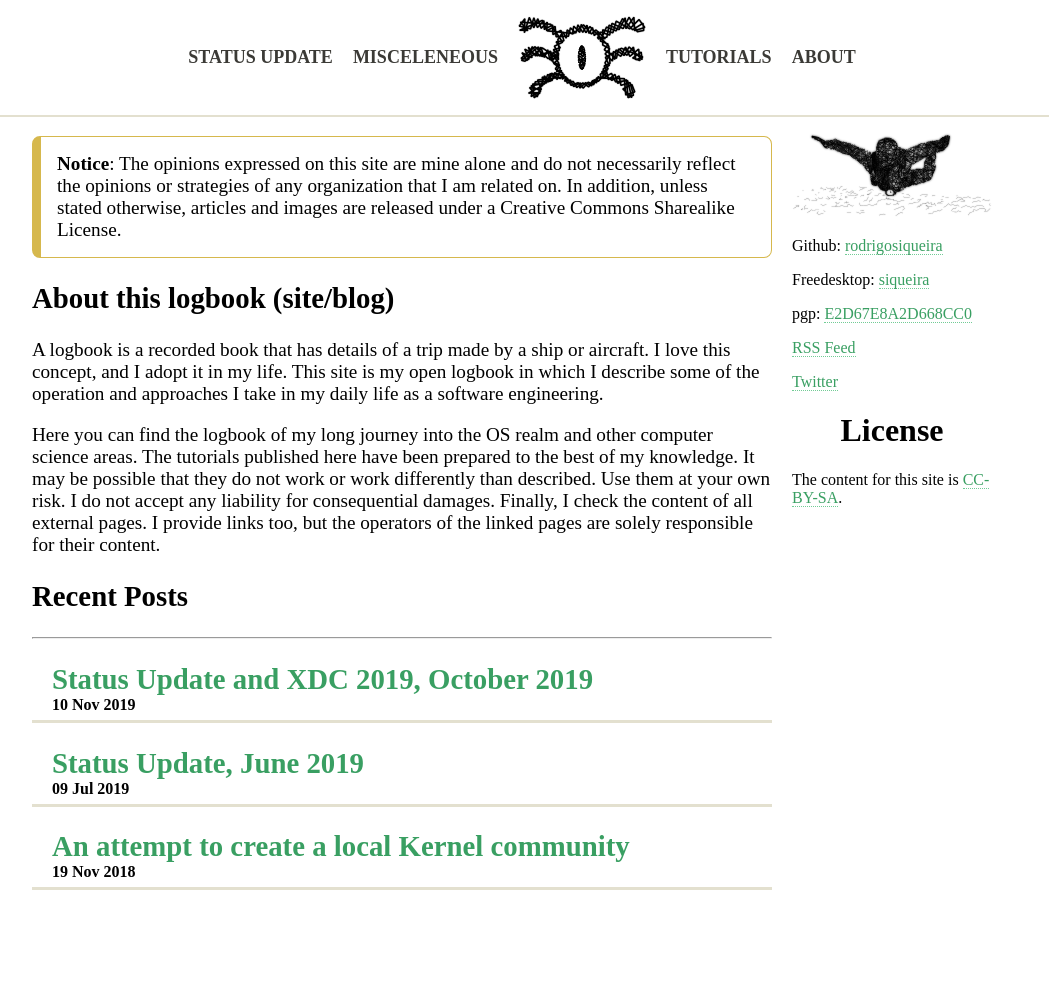
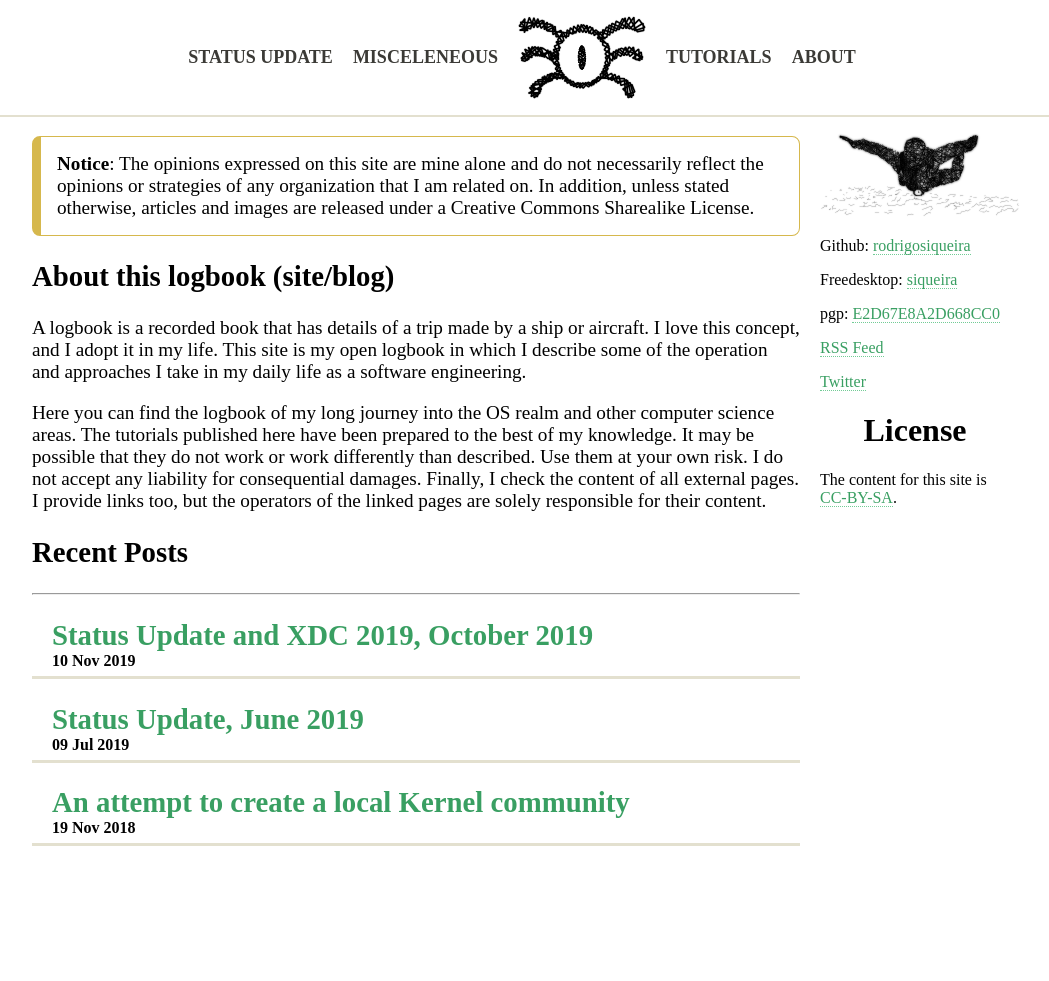
Before and after one commit to webfolder/siqueira.tech, a Jekyll site: the page built from index.md, in a window 1280 px wide. Shown: the whole page, without its empty margins (128-1177 px from the left). Built offline with Jekyll 4.4.1, drawn with Linux system fonts in a browser that asks for light colours; before the commit the page ends 909 px from its top, so only the background shows below that.

Commit message:
assets: css: site: fix grid layout misconfiguration
This commit works in the sidebar using a CSS grid.

Step-by-step issue: When exiting the website listing pages
for a specific post, the sidebar was moving because the content
of the post was large and the responsiveness of the content was
not being handled correctly.

As there was a unit that collided with the static part of the
sidebar, it was possible to solve the problem using percentages
in columns-model-grid, as it is a responsive unit.

Signed-off-by: Aquila Macedo <aquila0dayprofissional@gmail.com>

```diff
--- a/assets/css/site.css
+++ b/assets/css/site.css
@@ -10,11 +10,12 @@
 
 .container {
   display: grid;
-  grid-template-columns: 1fr 200px;
+  grid-template-columns: 80% auto;
   grid-gap: 20px;
   max-width: 960px;
   padding: 10;
   margin: 0 auto;
+  height: 96vh;
 }
 
 .container a {
@@ -27,10 +28,12 @@
 .container .content {
   grid-column-start: 1;
   font-size: 1.2rem;
+  max-width: 960px;
 }
 
 .container .sidebar {
   grid-column-start: 2;
+  width: 190px;
 }
 
 .container .share-bottom {
```
